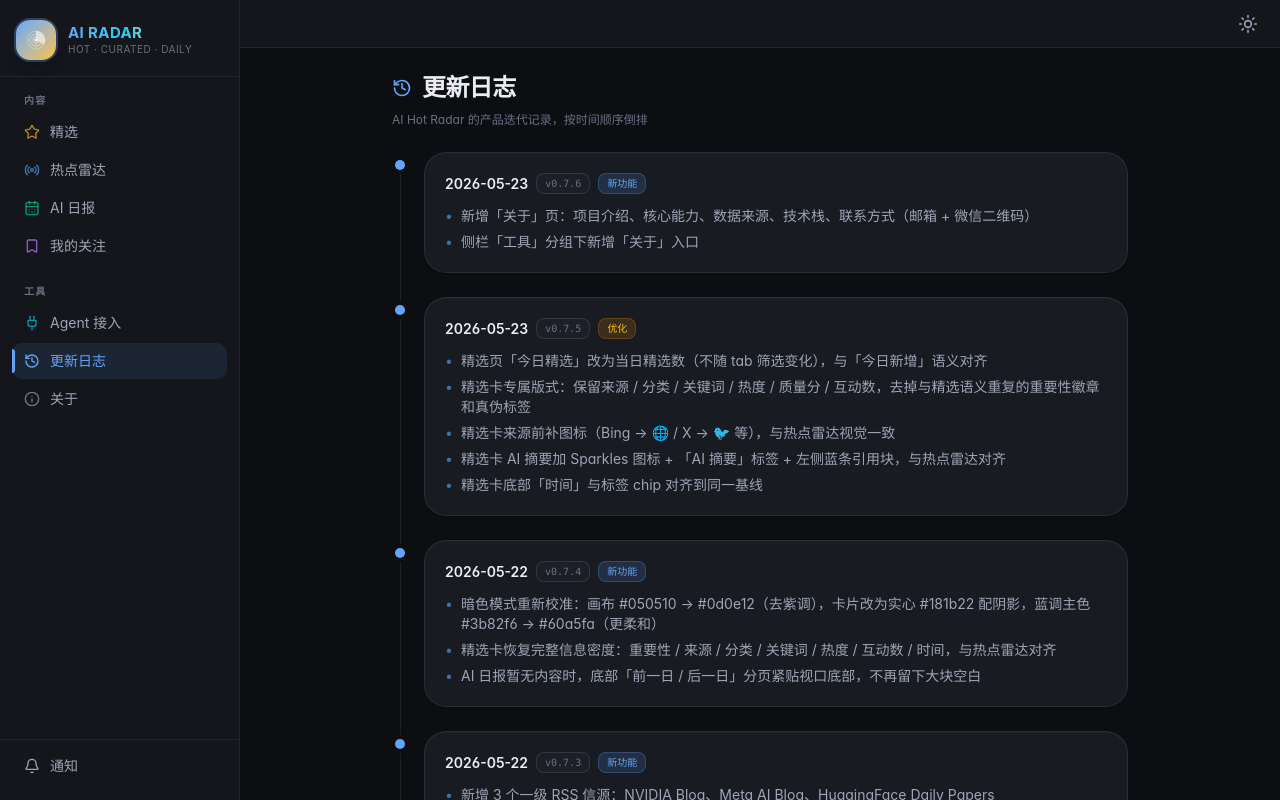
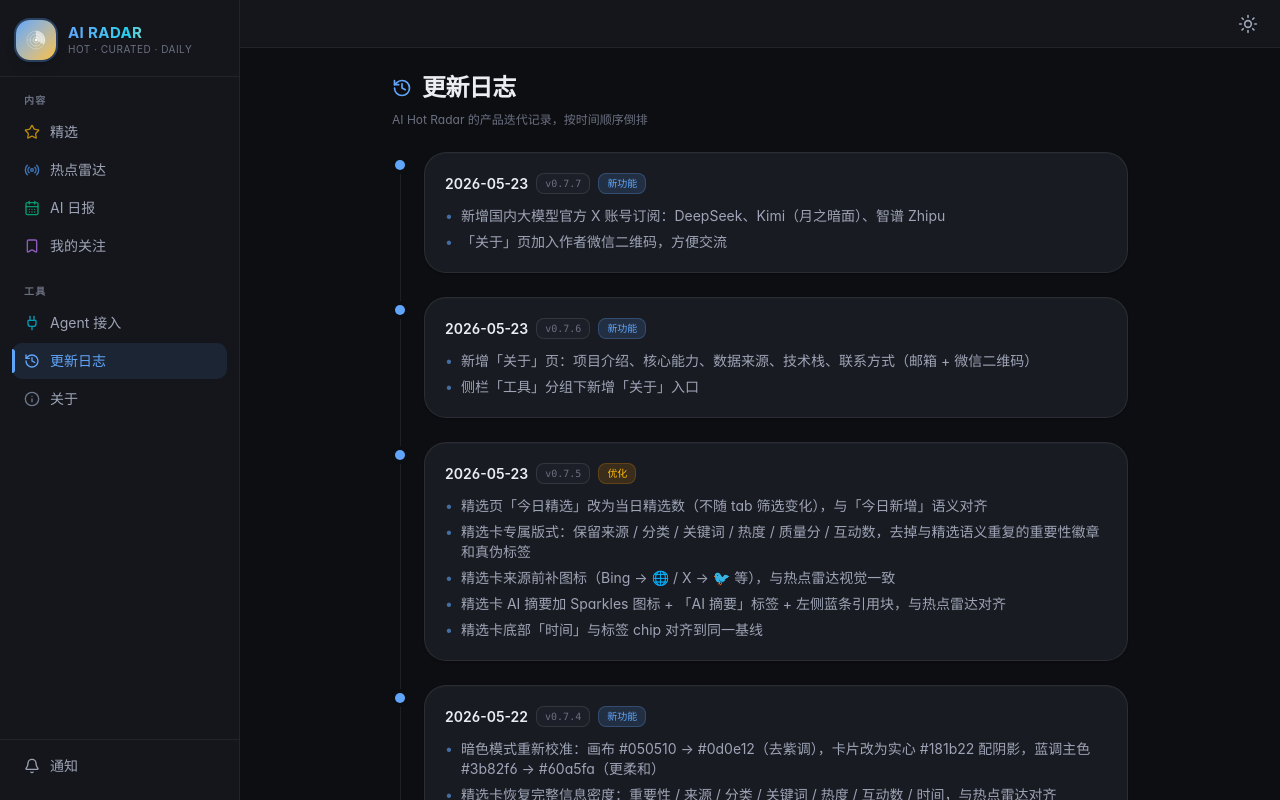
Before and after one commit to zenitlab/ai-hot-radar, a React (Vite) app in the folder client/: page /changelog in a window 1280 px wide. Built offline with nearby package versions, Linux system fonts and the light colour scheme.

Commit message:
Changelog: add v0.7.7 entry

```diff
--- a/client/src/components/changelog/ChangelogView.tsx
+++ b/client/src/components/changelog/ChangelogView.tsx
@@ -14,6 +14,15 @@ interface ChangelogEntry {
 }
 
 const CHANGELOG: ChangelogEntry[] = [
+  {
+    date: "2026-05-23",
+    version: "v0.7.7",
+    tag: "feature",
+    items: [
+      "新增国内大模型官方 X 账号订阅：DeepSeek、Kimi（月之暗面）、智谱 Zhipu",
+      "「关于」页加入作者微信二维码，方便交流",
+    ],
+  },
   {
     date: "2026-05-23",
     version: "v0.7.6",
```
